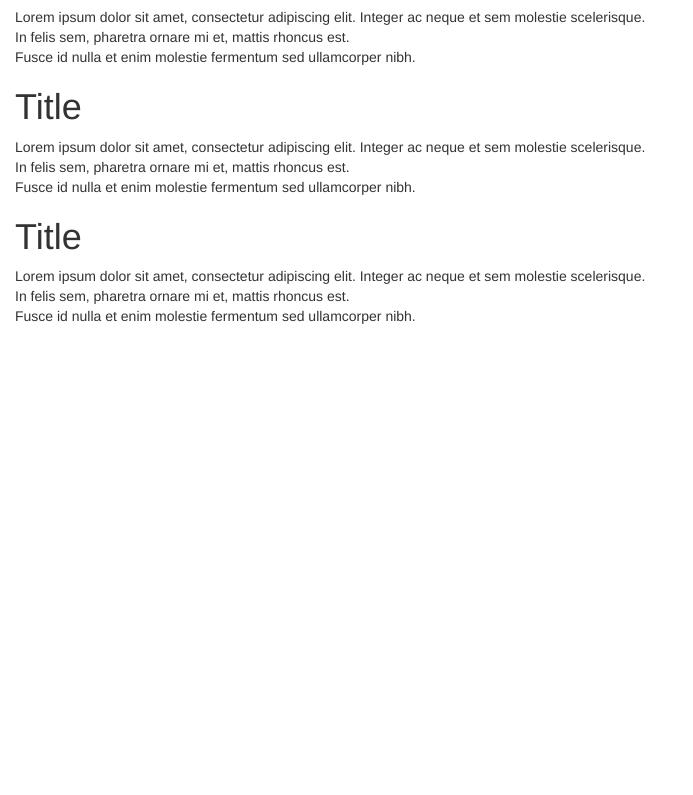
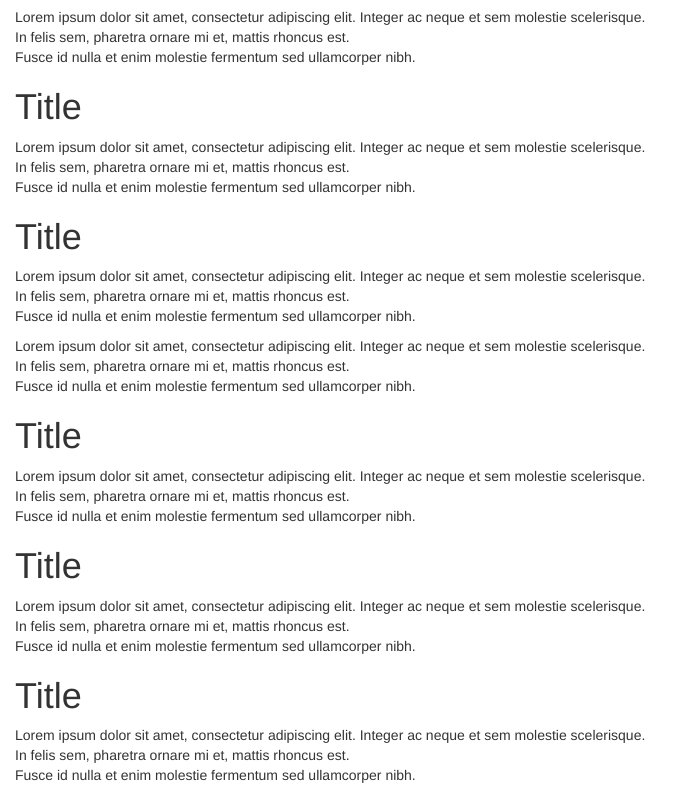
Before and after one commit to saurabh241930/footboleh, a plain HTML site: page index.html in a window 1280 px wide. Shown: the part 1012-1807 px from the top of the page, without its empty margins (0-693 px from the left). Before the commit the page ends 1348 px from the top, so only its background shows below. Drawn offline with Linux system fonts and the light colour scheme.

Commit message:
Update index.html

```diff
--- a/index.html
+++ b/index.html
@@ -46,6 +46,15 @@
   <p>Lorem ipsum dolor sit amet, consectetur adipiscing elit. Integer ac neque et sem molestie scelerisque.<br/>In felis sem, pharetra ornare mi et, mattis rhoncus est.<br/>Fusce id nulla et enim molestie fermentum sed ullamcorper nibh. </p>
   <h1>Title</h1>
   <p>Lorem ipsum dolor sit amet, consectetur adipiscing elit. Integer ac neque et sem molestie scelerisque.<br/>In felis sem, pharetra ornare mi et, mattis rhoncus est.<br/>Fusce id nulla et enim molestie fermentum sed ullamcorper nibh. </p>
+
+     <p>Lorem ipsum dolor sit amet, consectetur adipiscing elit. Integer ac neque et sem molestie scelerisque.<br/>In felis sem, pharetra ornare mi et, mattis rhoncus est.<br/>Fusce id nulla et enim molestie fermentum sed ullamcorper nibh. </p>
+  <h1>Title</h1>
+  <p>Lorem ipsum dolor sit amet, consectetur adipiscing elit. Integer ac neque et sem molestie scelerisque.<br/>In felis sem, pharetra ornare mi et, mattis rhoncus est.<br/>Fusce id nulla et enim molestie fermentum sed ullamcorper nibh. </p>
+  <h1>Title</h1>
+  <p>Lorem ipsum dolor sit amet, consectetur adipiscing elit. Integer ac neque et sem molestie scelerisque.<br/>In felis sem, pharetra ornare mi et, mattis rhoncus est.<br/>Fusce id nulla et enim molestie fermentum sed ullamcorper nibh. </p>
+  <h1>Title</h1>
+  <p>Lorem ipsum dolor sit amet, consectetur adipiscing elit. Integer ac neque et sem molestie scelerisque.<br/>In felis sem, pharetra ornare mi et, mattis rhoncus est.<br/>Fusce id nulla et enim molestie fermentum sed ullamcorper nibh. </p>
+
 </div>
 
 <script type="text/javascript" src="jquery.min.js"></script>
```
